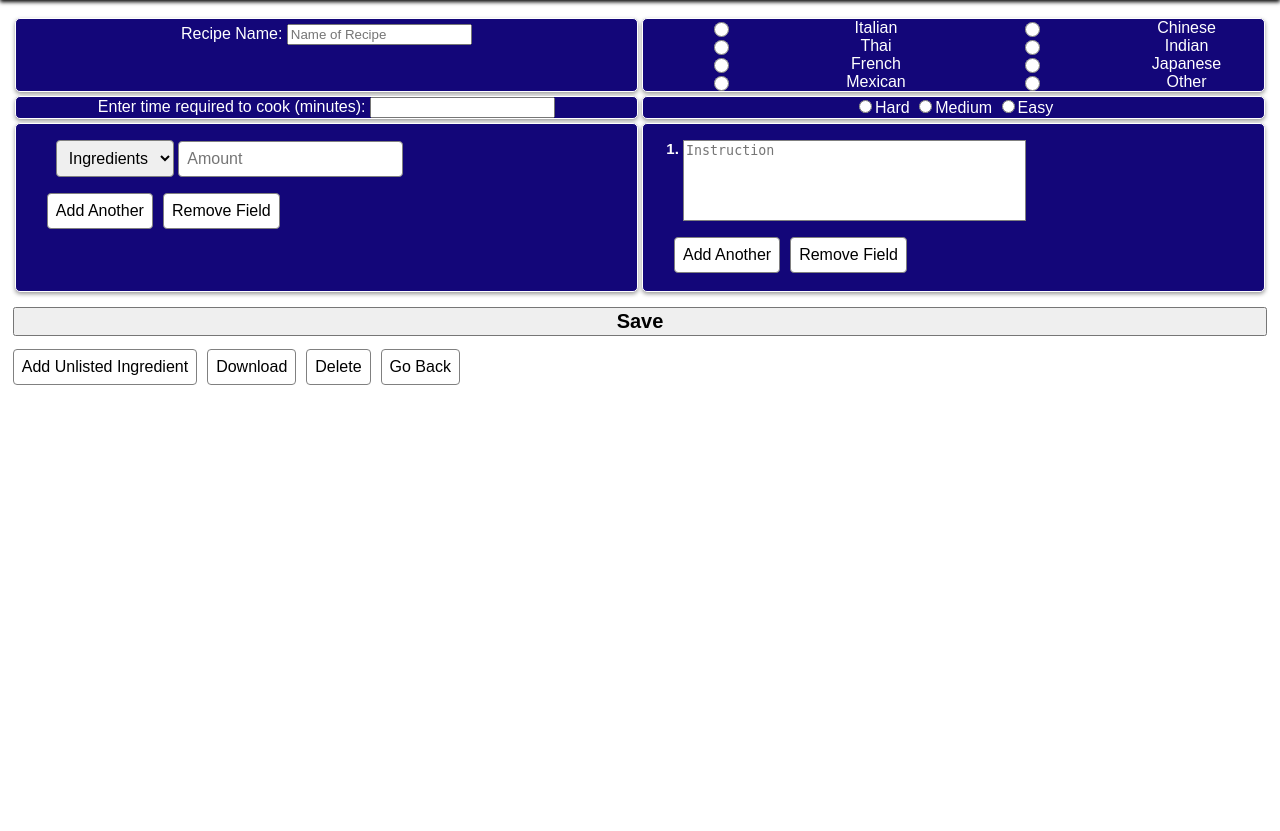
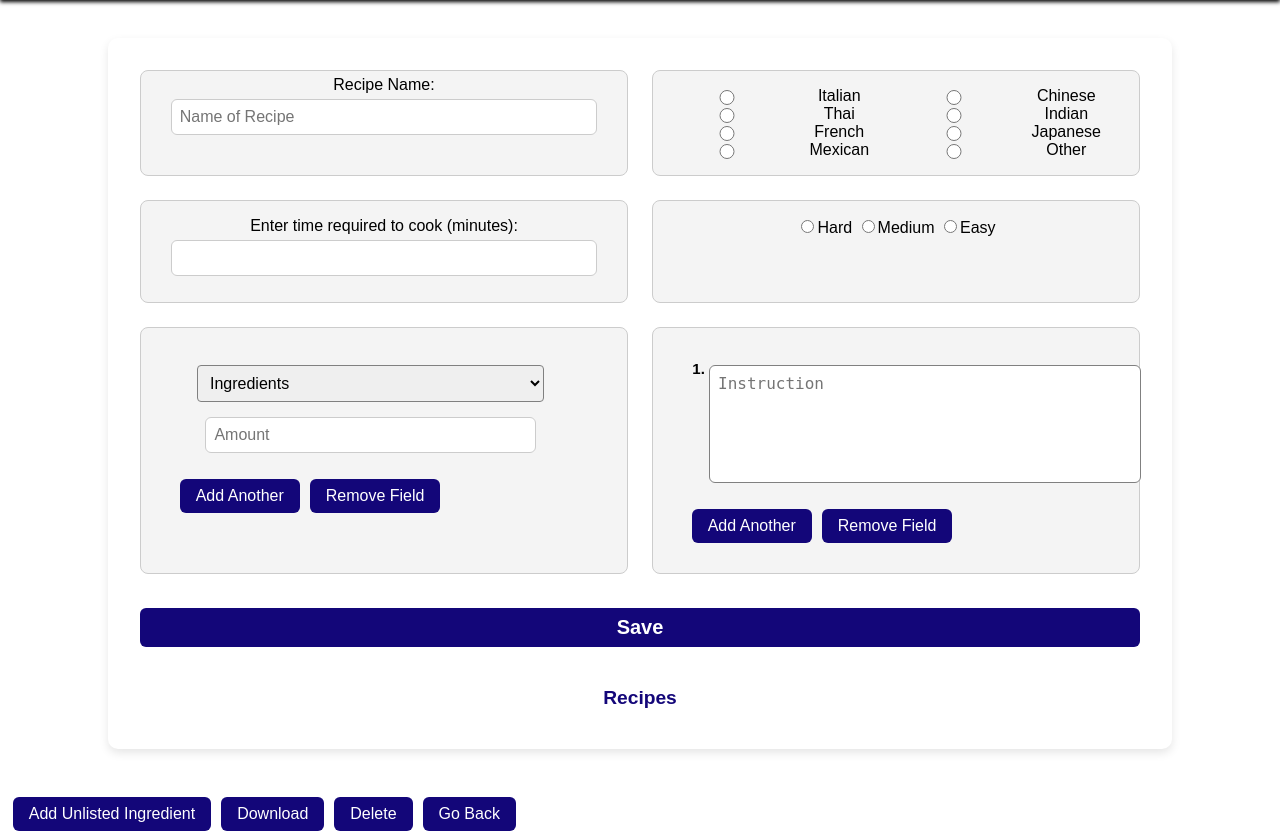
Before and after one commit to heytoki/ACIT2911, a Flask app: template templates/create.html in a window 1280 px wide. Shown: the part 130-961 px from the top of the page. Before the commit the page ends 515 px from the top, so only its background shows below. Run offline with Flask 3, Linux system fonts and the light colour scheme; the template is opened without the code that fills it, so the values that code supplies are empty.

Commit message:
Updated CSS for create recipe page and homepage

```diff
--- a/static/style.css
+++ b/static/style.css
@@ -197,10 +239,9 @@ body {
 }
 
 .grid {
-    padding-top: 1%;
+    padding: 2rem;
     text-align: center;
-    margin: 1%;
-    border-radius: 5px;
+    border-radius: 10px;
     display: grid;
     grid-template-areas:
         "top cui"
@@ -208,6 +249,10 @@ body {
         "ing ins"
         "bot bot";
     grid-template-columns: 1fr 1fr;
+    gap: 1.5rem;
+    max-width: 1000px;
+    margin: 3rem auto;
+    box-shadow: 0 4px 10px rgba(0, 0, 0, 0.1);
 }
 
 .grid > div.ingredientListField {
@@ -243,12 +288,79 @@ body {
 }
 
 .grid > div {
-    border-radius: 5px;
+    border-radius: 8px;
+    background-color: #f4f4f4;
+    border: 1px solid #ccc;
+    color: #000;
+    padding: 1rem;
+}
+
+.grid button,
+#createPage button {
+    padding: 8px 16px;
     background-color: #130679;
-    box-shadow: 0 2px 4px rgba(0, 0, 0, 0.4);
-    border: 0.5px solid white;
-    margin: 2px;
+    color: white;
+    border: none;
+    border-radius: 6px;
+    font-size: 1rem;
+    cursor: pointer;
+    transition: background-color 0.2s ease;
 }
+
+.grid button:hover,
+#createPage button:hover {
+    background-color: #2919a8;
+}
+
+input[type="text"] {
+    padding: 8px;
+    font-size: 1rem;
+    width: 90%;
+    border: 1px solid #ccc;
+    border-radius: 6px;
+    margin-top: 5px;
+    margin-bottom: 10px;
+}
+
+input[type="number"] {
+    padding: 8px;
+    font-size: 1rem;
+    width: 90%;
+    border: 1px solid #ccc;
+    border-radius: 6px;
+    margin-top: 5px;
+    margin-bottom: 10px;
+}
+
+select {
+    padding: 8px;
+    font-size: 1rem;
+    width: 100%;
+    border: 1px solid #ccc;
+    border-radius: 6px;
+    margin-top: 5px;
+    margin-bottom: 10px;
+}
+
+textarea {
+    padding: 8px;
+    font-size: 1rem;
+    width: 100%;
+    border: 1px solid #ccc;
+    border-radius: 6px;
+    margin-top: 5px;
+    margin-bottom: 10px;
+    resize: vertical;
+    min-height: 100px;
+}
+
+.section-title {
+    grid-column: span 2;
+    font-size: 1.2rem;
+    margin: 1rem 0 0.5rem;
+    color: #130679;
+}
+
 
 div.top > input:focus {
     outline: none;
--- a/templates/create.html
+++ b/templates/create.html
@@ -43,7 +43,7 @@
             <input type="radio" name="diff" value="medium"><label>Medium</label>
             <input type="radio" name="diff" value="easy"><label>Easy</label>
         </div>
-
+        <h3 class="section-title">Recipes</h3>
         <div class="ingredientListField">
             <div class="search-form">
                 <ul id="ingredientsForm">
```
Also changed, not shown: other parts of static/style.css (+48 -0 lines).
